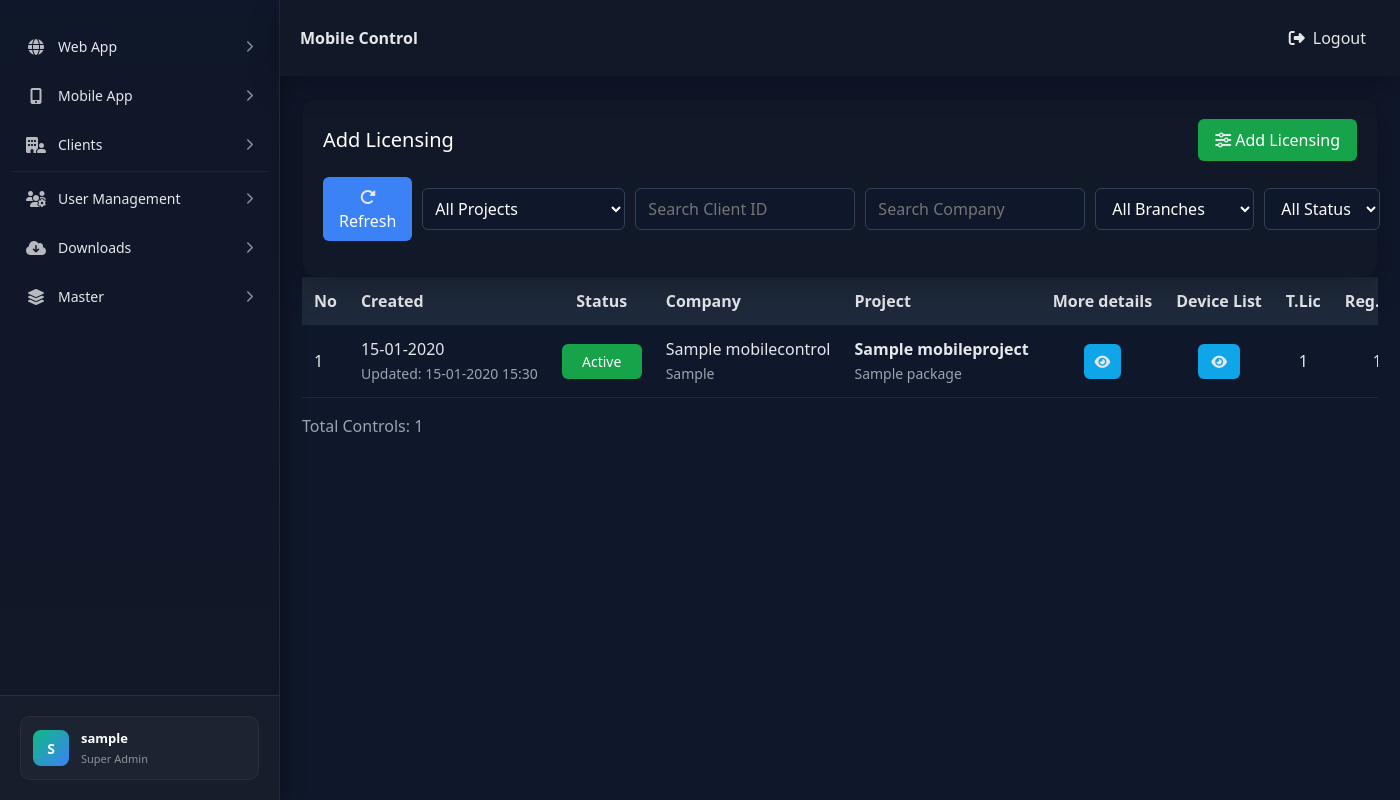
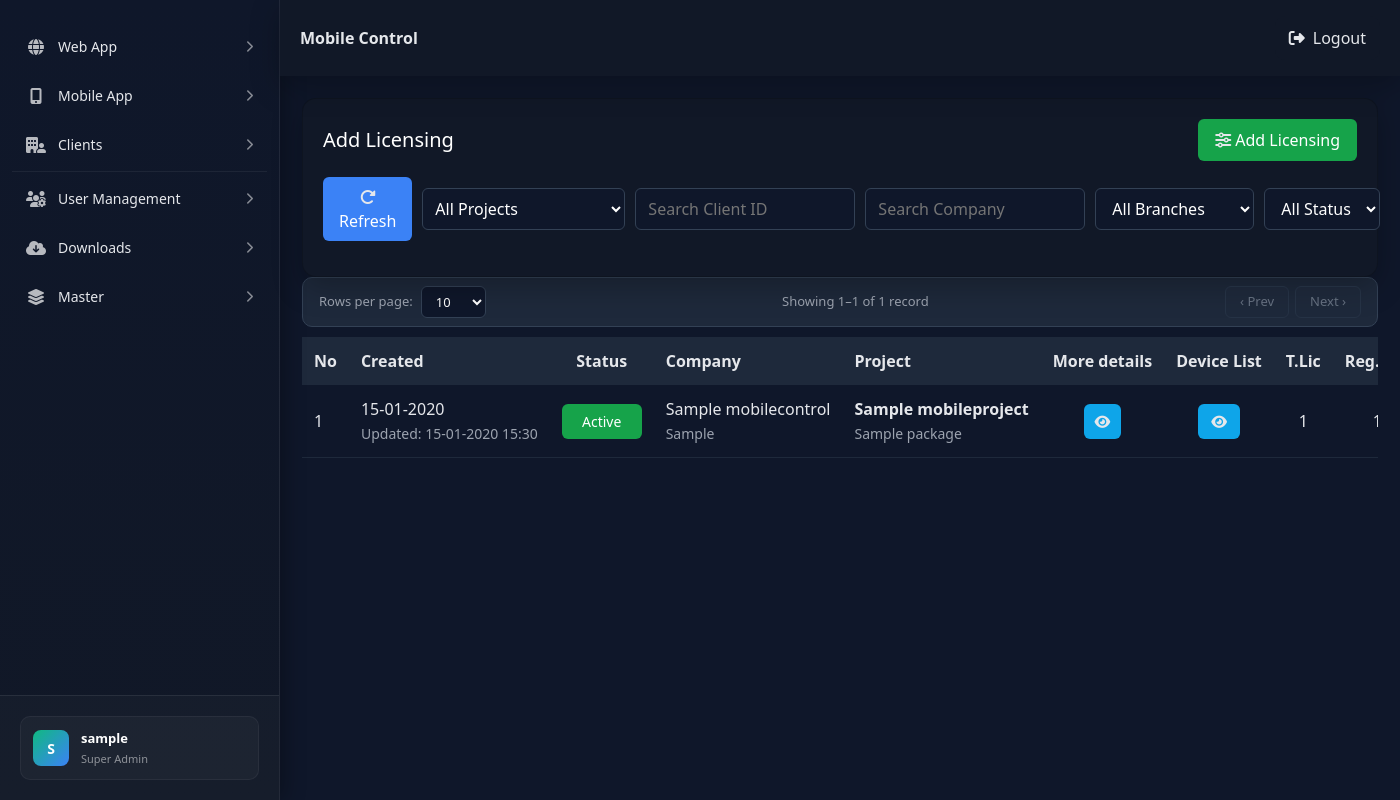
Before and after one commit to sajith231/CENTRAL_LOGIN_SYSTEM, a Django app: page /mobileapp/mobile_control/ in a window 1400 px wide. Run offline with Django 5.2, Linux system fonts and the light colour scheme; a user stored in the database is signed in; tables that the repository leaves empty hold one stand-in row (values such as "Sample post").

Commit message:
pagination added mobile control page

```diff
--- a/MobileApp/templates/mobile_control.html
+++ b/MobileApp/templates/mobile_control.html
@@ -70,8 +70,41 @@
 {% endif %}
 
 {% if controls %}
+
+<!-- Top pagination bar -->
+<div style="display:flex; justify-content:space-between; align-items:center;
+            margin-bottom:10px; background:#1e293b; border:1px solid #334155;
+            border-radius:10px; padding:8px 16px; gap:12px;">
+    <!-- Left: Rows per page -->
+    <div style="display:flex; align-items:center; gap:8px;">
+        <label style="color:#9ca3af; font-size:13px; white-space:nowrap;">Rows per page:</label>
+        <select id="rowsPerPage" style="padding:5px 10px; border-radius:6px; border:1px solid #334155;
+                   background:#0f172a; color:white; font-size:13px; cursor:pointer;">
+            <option value="10">10</option>
+            <option value="20">20</option>
+            <option value="50">50</option>
+            <option value="100">100</option>
+        </select>
+    </div>
+    <!-- Center: Record info -->
+    <p id="paginationInfo" style="color:#9ca3af; margin:0; font-size:13px;">Loading...</p>
+    <!-- Right: Prev / Next -->
+    <div style="display:flex; gap:6px;">
+        <button id="btnPrev" onclick="prevPage()" style="padding:5px 14px; border-radius:6px; border:1px solid #334155;
+                   background:#1e293b; color:#cbd5e1; font-size:13px; cursor:pointer;
+                   transition:background 0.15s;">
+            &#8249; Prev
+        </button>
+        <button id="btnNext" onclick="nextPage()" style="padding:5px 14px; border-radius:6px; border:1px solid #334155;
+                   background:#1e293b; color:#cbd5e1; font-size:13px; cursor:pointer;
+                   transition:background 0.15s;">
+            Next &#8250;
+        </button>
+    </div>
+</div>
+
 <div style="overflow-x:auto;">
-    <table style="width:100%; border-collapse:collapse;">
+    <table id="mainDataTable" style="width:100%; border-collapse:collapse;">
         <thead>
             <tr style="background:#1e293b;">
                 <th style="padding:12px;white-space: nowrap;">No</th>
@@ -279,9 +312,6 @@
         </tbody>
     </table>
 </div>
-
-
-<p style="margin-top:16px; color:#9ca3af;">Total Controls: {{ controls.count }}</p>
 
 {% else %}
 <div style="padding:40px; text-align:center; color:#9ca3af;">
@@ -606,38 +636,88 @@
     }
 </script>
 <script>
+    let currentPage = 1;
+    let totalPages = 1; // always reflects the filtered total
+
+    function getRowsPerPage() {
+        return parseInt(document.getElementById("rowsPerPage").value, 10);
+    }
+
     function applyFilters() {
+        currentPage = 1; // Reset to first page on filter change
+        renderTable();
+    }
+
+    function renderTable() {
         const clientFilter = document.getElementById("clientIdFilter").value.toLowerCase();
-        const companyFilter = document.getElementById("companyFilter").value.toLowerCase(); // New
+        const companyFilter = document.getElementById("companyFilter").value.toLowerCase();
         const statusFilter = document.getElementById("statusFilter").value;
         const projectFilter = document.getElementById("projectFilter").value;
         const branchFilter = document.getElementById("branchFilter").value;
+        const rowsPerPage = getRowsPerPage();
 
-        const rows = document.querySelectorAll("table tbody tr");
+        const allRows = Array.from(document.querySelectorAll("#mainDataTable tbody tr"));
 
-        rows.forEach(row => {
+        // Determine which rows match the current filters
+        const matchedRows = allRows.filter(row => {
             const clientId = (row.dataset.clientId || "").toLowerCase();
-            const companyName = (row.dataset.company || "").toLowerCase(); // New
+            const companyName = (row.dataset.company || "").toLowerCase();
             const status = row.dataset.status || "";
             const project = row.dataset.project || "";
             const branch = row.dataset.branch || "";
 
-            const clientMatch = clientId.includes(clientFilter);
-            const companyMatch = companyName.includes(companyFilter); // New
-            const statusMatch = statusFilter === "" || status === statusFilter;
-            const projectMatch = projectFilter === "" || project === projectFilter;
-            const branchMatch = branchFilter === "" || branch === branchFilter;
+            return clientId.includes(clientFilter)
+                && companyName.includes(companyFilter)
+                && (statusFilter === "" || status === statusFilter)
+                && (projectFilter === "" || project === projectFilter)
+                && (branchFilter === "" || branch === branchFilter);
+        });
 
-            row.style.display = (clientMatch && companyMatch && statusMatch && projectMatch && branchMatch) ? "" : "none";
+        // Update module-level totalPages from filtered results
+        totalPages = Math.max(1, Math.ceil(matchedRows.length / rowsPerPage));
+        if (currentPage > totalPages) currentPage = totalPages;
+
+        const startIndex = (currentPage - 1) * rowsPerPage;
+        const endIndex = startIndex + rowsPerPage;
+
+        // Hide all rows first
+        allRows.forEach(row => row.style.display = "none");
+
+        // Show only the paginated slice of matched rows
+        matchedRows.forEach((row, i) => {
+            row.style.display = (i >= startIndex && i < endIndex) ? "" : "none";
         });
+
+        // Update info text
+        document.getElementById("paginationInfo").textContent =
+            `Showing ${matchedRows.length === 0 ? 0 : startIndex + 1}\u2013${Math.min(endIndex, matchedRows.length)} of ${matchedRows.length} record${matchedRows.length !== 1 ? 's' : ''}`;
+
+        // Update Prev/Next buttons
+        const btnPrev = document.getElementById("btnPrev");
+        const btnNext = document.getElementById("btnNext");
+        btnPrev.disabled = currentPage === 1;
+        btnPrev.style.opacity = currentPage === 1 ? "0.4" : "1";
+        btnPrev.style.cursor = currentPage === 1 ? "not-allowed" : "pointer";
+        btnNext.disabled = currentPage >= totalPages;
+        btnNext.style.opacity = currentPage >= totalPages ? "0.4" : "1";
+        btnNext.style.cursor = currentPage >= totalPages ? "not-allowed" : "pointer";
     }
 
-    // listeners
+    function prevPage() { if (currentPage > 1) { currentPage--; renderTable(); } }
+    function nextPage() { if (currentPage < totalPages) { currentPage++; renderTable(); } }
+
+
+
+    // Event listeners
     document.getElementById("clientIdFilter").addEventListener("keyup", applyFilters);
-    document.getElementById("companyFilter").addEventListener("keyup", applyFilters); // New
+    document.getElementById("companyFilter").addEventListener("keyup", applyFilters);
     document.getElementById("statusFilter").addEventListener("change", applyFilters);
     document.getElementById("projectFilter").addEventListener("change", applyFilters);
     document.getElementById("branchFilter").addEventListener("change", applyFilters);
+    document.getElementById("rowsPerPage").addEventListener("change", applyFilters);
+
+    // Initial render on page load
+    document.addEventListener("DOMContentLoaded", renderTable);
 </script>
 
 
```
